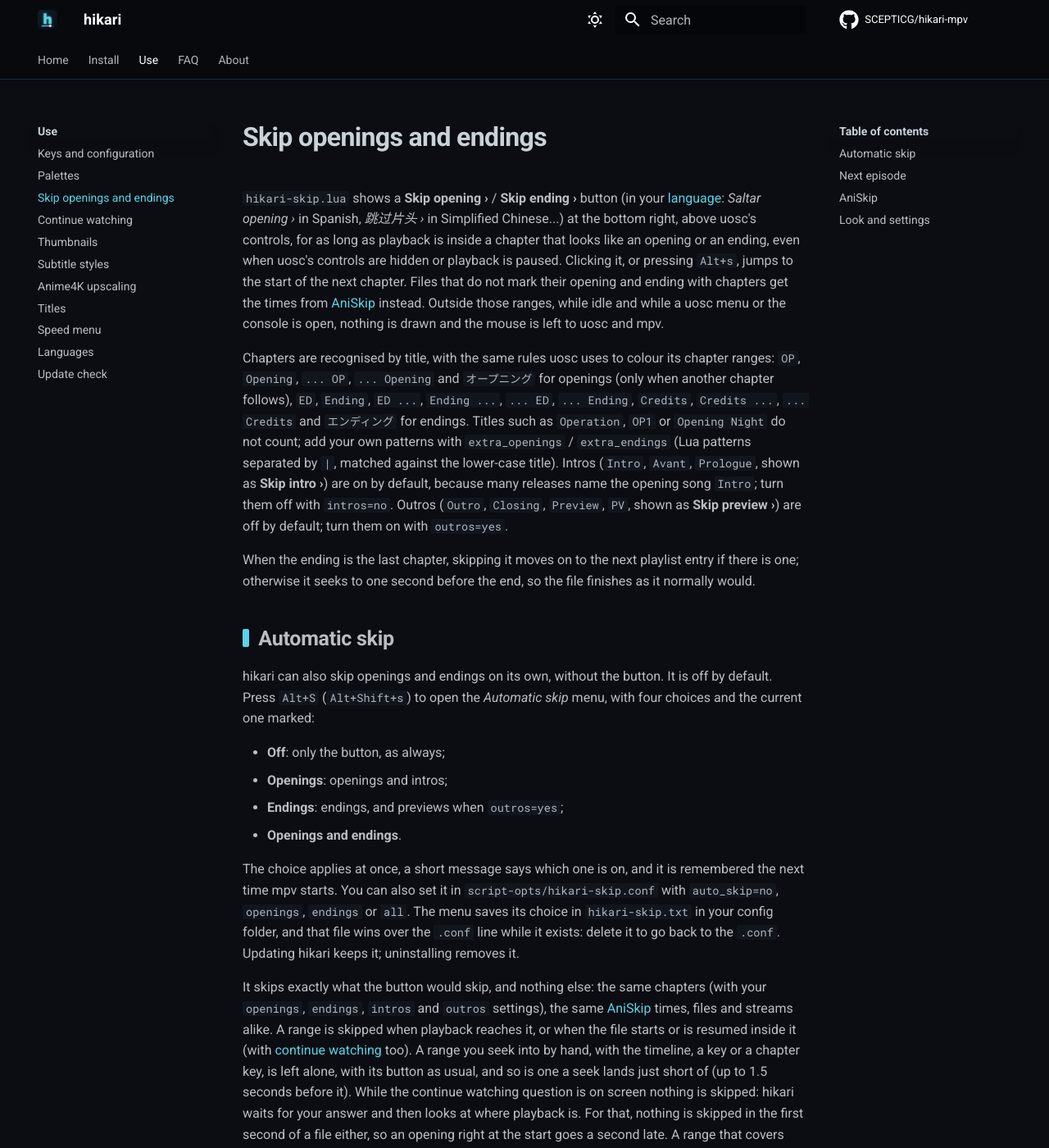
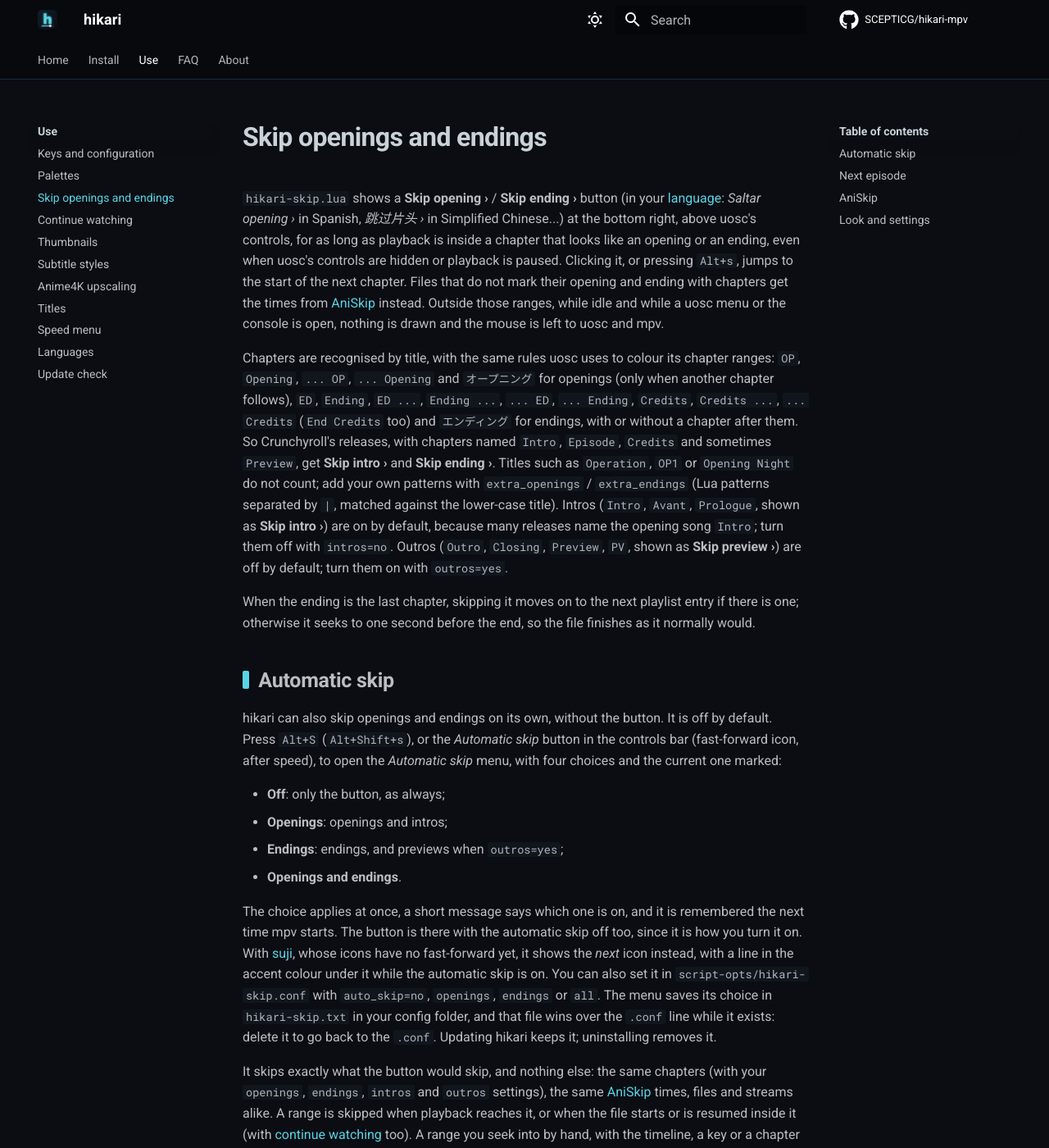
Before and after one commit to SCEPTICG/hikari-mpv, an MkDocs documentation site: the page built from docs/features/skip.md, in a window 1280 px wide and 1400 px high. Shown: the whole window at 82% size. Built offline with MkDocs 1.6.1 and Material for MkDocs 9.7.7, drawn with Linux system fonts in a browser that asks for light colours; comment, search, counter and statistics services are not loaded.

Commit message:
Botones de salto automático e idioma en la fila de uosc y de suji; Credits documentado como ending
- uosc.conf: command:fast_forward (menú de salto automático) después de la velocidad y command:language (menú de idioma) después de las paletas.
- suji.conf: button:hikari-skip después de la velocidad y command:language después de las paletas.
- hikari-skip.lua: set-button hikari-skip a suji (icono next en ROW_ICON, active mientras el modo no sea no, tooltip traducido) al encenderse suji, con suji-version, al cambiar el modo y al cambiar el idioma; nada con suji apagado o ausente.
- hikari-language.lua: los dos botones nuevos reciben el tooltip traducido en uosc-controls (tooltip_skip, tooltip_language en los 13 idiomas).
- Credits ya era ending desde sosc-skip: se documenta en hikari-skip.conf, hikari-chapters.lua y skip.md, con prueba de los capítulos de Crunchyroll.
- Pruebas: fila de uosc y de suji, tooltips en test_language, set-button en test_skip.

```diff
--- a/docs/features/skip.md
+++ b/docs/features/skip.md
@@ -7,20 +7,20 @@ description: "hikari shows a Skip opening button in mpv while a chapter looks li
 
 `hikari-skip.lua` shows a **Skip opening ›** / **Skip ending ›** button (in your [language](language.md): *Saltar opening ›* in Spanish, *跳过片头 ›* in Simplified Chinese...) at the bottom right, above uosc's controls, for as long as playback is inside a chapter that looks like an opening or an ending, even when uosc's controls are hidden or playback is paused. Clicking it, or pressing `Alt+s`, jumps to the start of the next chapter. Files that do not mark their opening and ending with chapters get the times from [AniSkip](#aniskip) instead. Outside those ranges, while idle and while a uosc menu or the console is open, nothing is drawn and the mouse is left to uosc and mpv.
 
-Chapters are recognised by title, with the same rules uosc uses to colour its chapter ranges: `OP`, `Opening`, `... OP`, `... Opening` and `オープニング` for openings (only when another chapter follows), `ED`, `Ending`, `ED ...`, `Ending ...`, `... ED`, `... Ending`, `Credits`, `Credits ...`, `... Credits` and `エンディング` for endings. Titles such as `Operation`, `OP1` or `Opening Night` do not count; add your own patterns with `extra_openings` / `extra_endings` (Lua patterns separated by `|`, matched against the lower-case title). Intros (`Intro`, `Avant`, `Prologue`, shown as **Skip intro ›**) are on by default, because many releases name the opening song `Intro`; turn them off with `intros=no`. Outros (`Outro`, `Closing`, `Preview`, `PV`, shown as **Skip preview ›**) are off by default; turn them on with `outros=yes`.
+Chapters are recognised by title, with the same rules uosc uses to colour its chapter ranges: `OP`, `Opening`, `... OP`, `... Opening` and `オープニング` for openings (only when another chapter follows), `ED`, `Ending`, `ED ...`, `Ending ...`, `... ED`, `... Ending`, `Credits`, `Credits ...`, `... Credits` (`End Credits` too) and `エンディング` for endings, with or without a chapter after them. So Crunchyroll's releases, with chapters named `Intro`, `Episode`, `Credits` and sometimes `Preview`, get **Skip intro ›** and **Skip ending ›**. Titles such as `Operation`, `OP1` or `Opening Night` do not count; add your own patterns with `extra_openings` / `extra_endings` (Lua patterns separated by `|`, matched against the lower-case title). Intros (`Intro`, `Avant`, `Prologue`, shown as **Skip intro ›**) are on by default, because many releases name the opening song `Intro`; turn them off with `intros=no`. Outros (`Outro`, `Closing`, `Preview`, `PV`, shown as **Skip preview ›**) are off by default; turn them on with `outros=yes`.
 
 When the ending is the last chapter, skipping it moves on to the next playlist entry if there is one; otherwise it seeks to one second before the end, so the file finishes as it normally would.
 
 ## Automatic skip
 
-hikari can also skip openings and endings on its own, without the button. It is off by default. Press `Alt+S` (`Alt+Shift+s`) to open the *Automatic skip* menu, with four choices and the current one marked:
+hikari can also skip openings and endings on its own, without the button. It is off by default. Press `Alt+S` (`Alt+Shift+s`), or the *Automatic skip* button in the controls bar (fast-forward icon, after speed), to open the *Automatic skip* menu, with four choices and the current one marked:
 
 - **Off**: only the button, as always;
 - **Openings**: openings and intros;
 - **Endings**: endings, and previews when `outros=yes`;
 - **Openings and endings**.
 
-The choice applies at once, a short message says which one is on, and it is remembered the next time mpv starts. You can also set it in `script-opts/hikari-skip.conf` with `auto_skip=no`, `openings`, `endings` or `all`. The menu saves its choice in `hikari-skip.txt` in your config folder, and that file wins over the `.conf` line while it exists: delete it to go back to the `.conf`. Updating hikari keeps it; uninstalling removes it.
+The choice applies at once, a short message says which one is on, and it is remembered the next time mpv starts. The button is there with the automatic skip off too, since it is how you turn it on. With [suji](../compatibility.md#hikari-with-suji-experimental), whose icons have no fast-forward yet, it shows the *next* icon instead, with a line in the accent colour under it while the automatic skip is on. You can also set it in `script-opts/hikari-skip.conf` with `auto_skip=no`, `openings`, `endings` or `all`. The menu saves its choice in `hikari-skip.txt` in your config folder, and that file wins over the `.conf` line while it exists: delete it to go back to the `.conf`. Updating hikari keeps it; uninstalling removes it.
 
 It skips exactly what the button would skip, and nothing else: the same chapters (with your `openings`, `endings`, `intros` and `outros` settings), the same [AniSkip](#aniskip) times, files and streams alike. A range is skipped when playback reaches it, or when the file starts or is resumed inside it (with [continue watching](resume.md) too). A range you seek into by hand, with the timeline, a key or a chapter key, is left alone, with its button as usual, and so is one a seek lands just short of (up to 1.5 seconds before it). While the continue watching question is on screen nothing is skipped: hikari waits for your answer and then looks at where playback is. For that, nothing is skipped in the first second of a file either, so an opening right at the start goes a second late. A range that covers more than 90 % of the file is never skipped on its own. Each range is skipped on its own once per file at most.
 
```
Also changed, not shown: README.md (+2 -2 lines), docs/compatibility.md (+1 -1 lines), docs/features/language.md (+2 -2 lines), docs/index.md (+2 -2 lines), docs/usage.md (+1 -1 lines), 9 other files.
